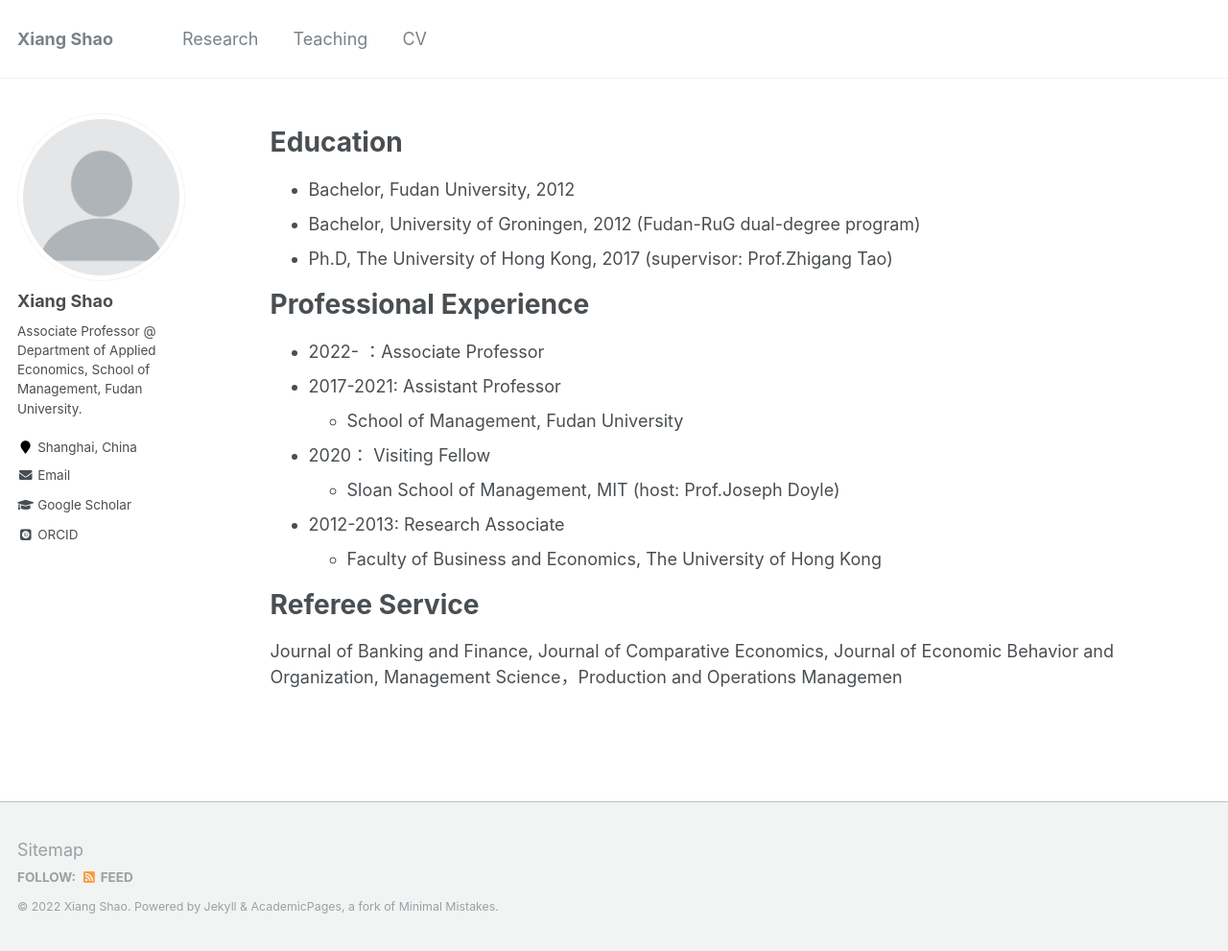
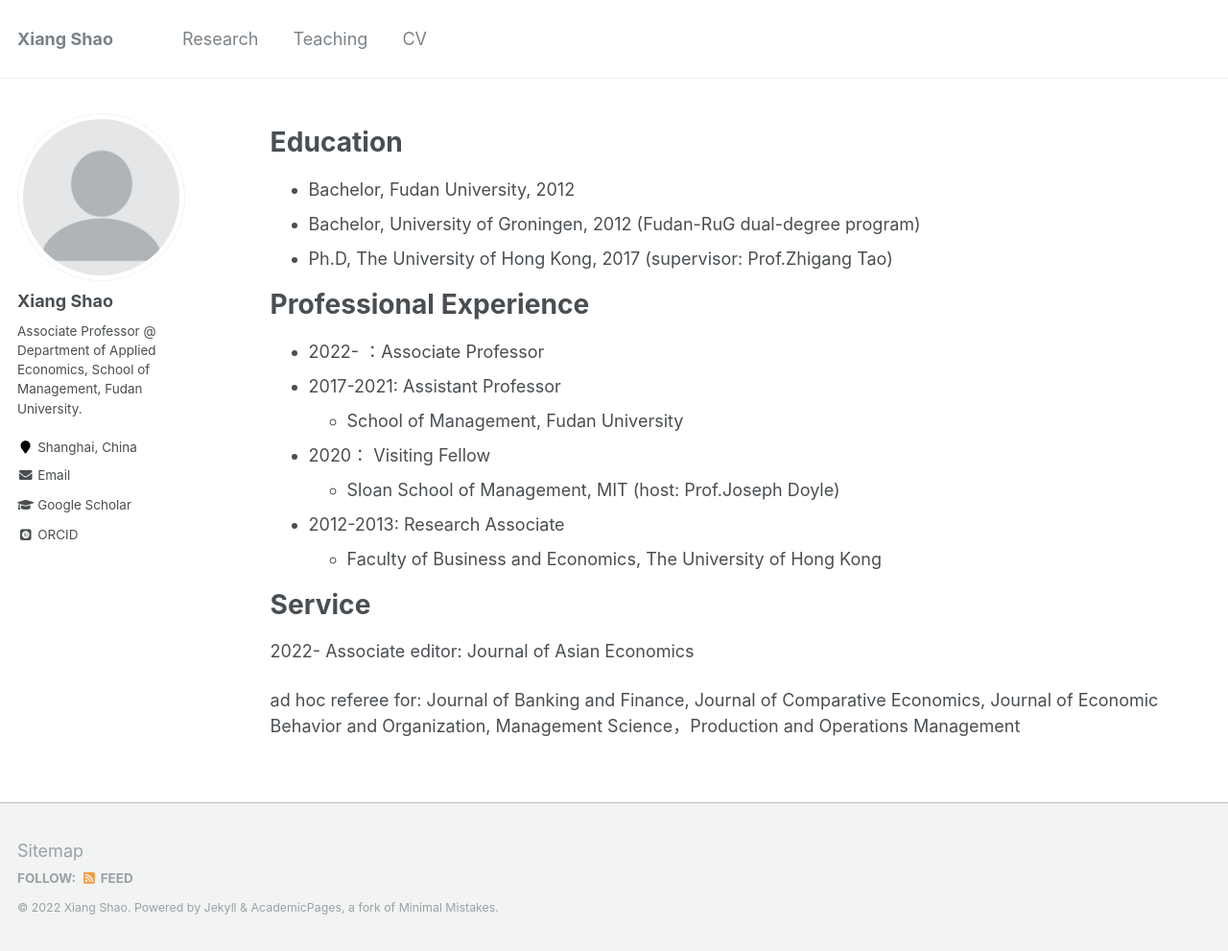
Before and after one commit to xiangshao/xiangshao.github.io, a Jekyll site: the page built from _pages/cv.md, in a window 1280 px wide and 991 px high. Shown: the whole window at 96% size. Built offline with Jekyll 4.4.1, drawn with Linux system fonts in a browser that asks for light colours; some web fonts are replaced.

Commit message:
Update cv.md

```diff
--- a/_pages/cv.md
+++ b/_pages/cv.md
@@ -26,6 +26,9 @@ Professional Experience
   * Faculty of Business and Economics, The University of Hong Kong
 
 
-Referee Service
+Service
 ======
-Journal of Banking and Finance, Journal of Comparative Economics, Journal of Economic Behavior and Organization, Management Science，Production and Operations Managemen
+2022- Associate editor: Journal of Asian Economics
+
+ad hoc referee for:
+Journal of Banking and Finance, Journal of Comparative Economics, Journal of Economic Behavior and Organization, Management Science，Production and Operations Management
```
